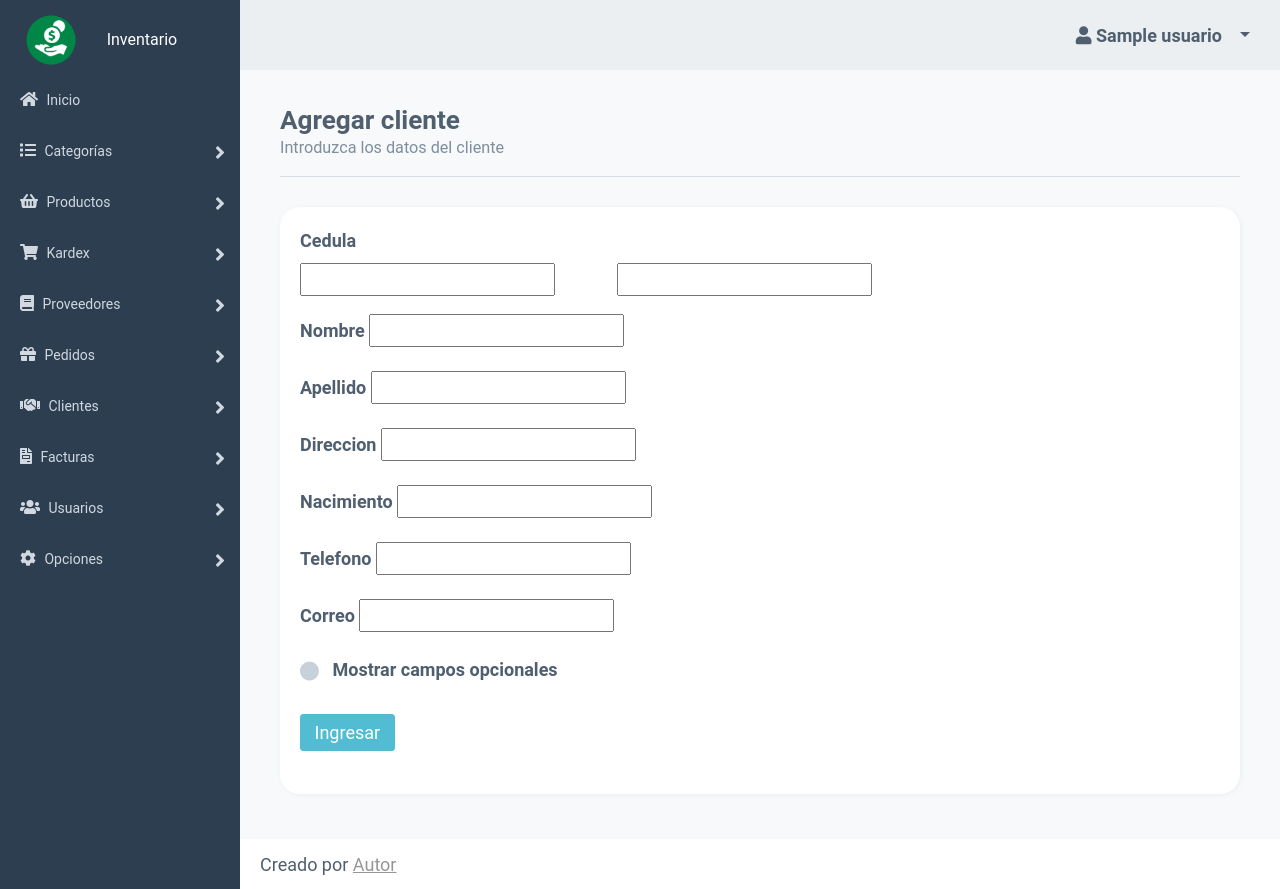
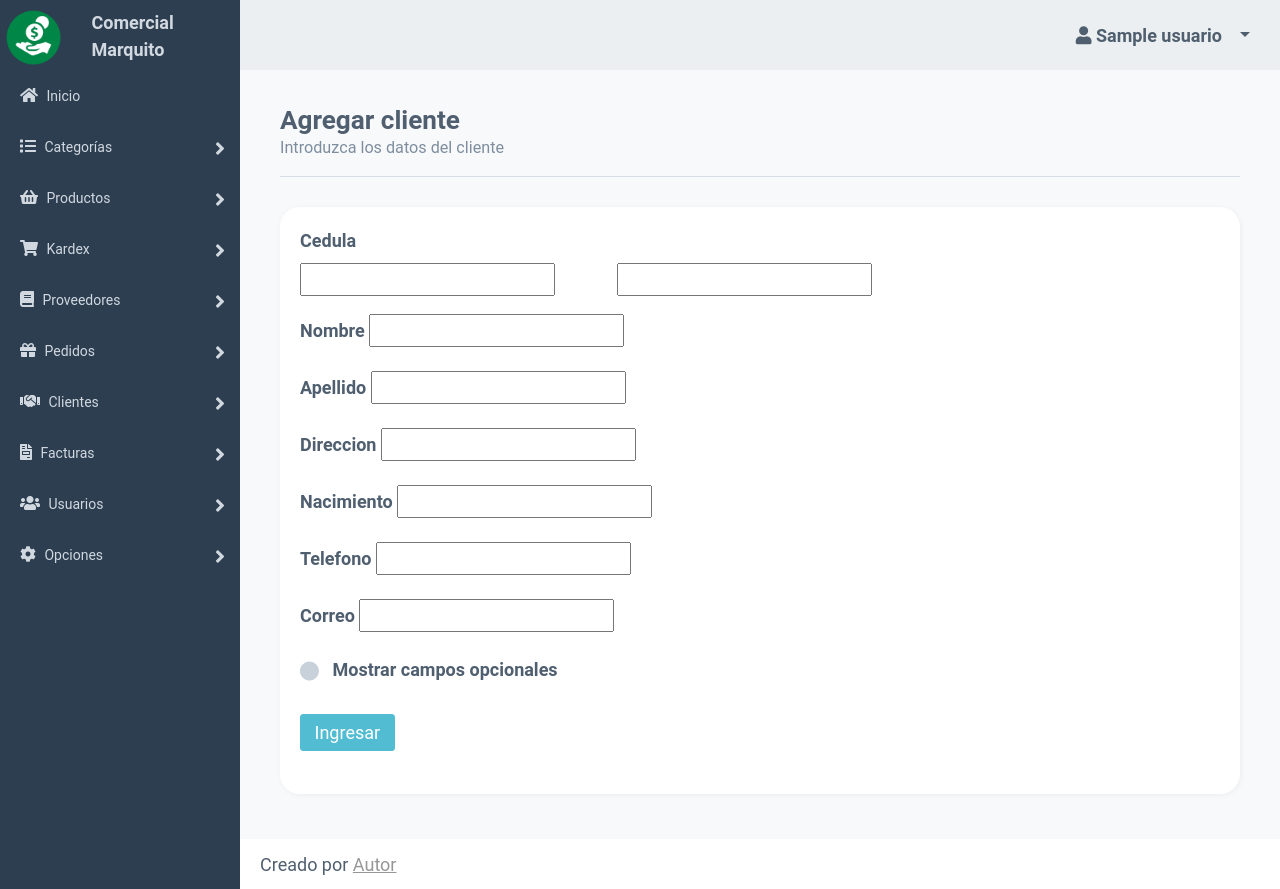
Before and after one commit to softec-apps/Inventarios-Django, a Django app: template inventario/templates/inventario/cliente/agregarCliente.html in a window 1280 px wide. Run offline with Django 3.2, Linux system fonts and the light colour scheme; the template is opened without the code that fills it: most values are stand-ins (such as "Sample title", 1, 10 or a date in 2020); form fields are guessed from the names that the template uses; some libraries are stand-ins or nearby versions.

Commit message:
Nombre comercial cambiado

```diff
--- a/inventario/templates/inventario/comun/sidebar.html
+++ b/inventario/templates/inventario/comun/sidebar.html
@@ -3,12 +3,14 @@
 <aside class="sidebar">
     <div class="sidebar-container">
         <div class="sidebar-header mt-1">
-            <div class="brand row">
+            <div class="row p-1">
                 <div class="container col-4">
                     {% load static %}
                     <img class="img-fluid" src="{% static 'inventario/assets/logo/logo.png' %}">
                 </div>
-                <span class="col-8">Inventario</span>
+                <span class="col-8">
+                    <strong>Comercial Marquito</strong>
+                </span>
             </div>
         </div>
 
```
